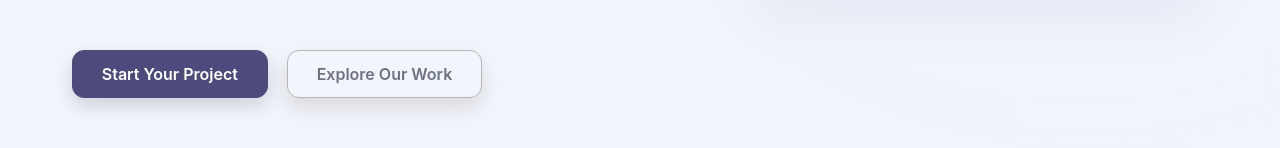
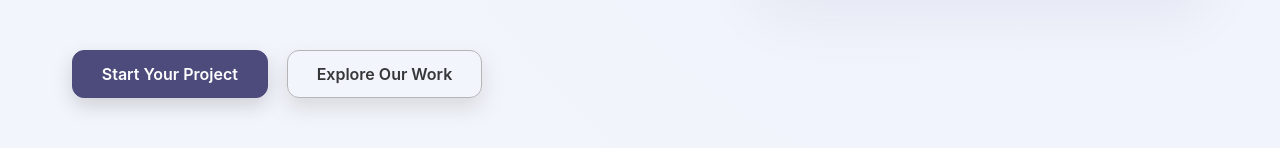
Before and after one commit to raheemkhan12345/codexdev-website, a React (Vite) app in the folder frontend/codexdev/: page / in a window 1280 px wide. Shown: the part 550-698 px from the top of the page. Built offline with nearby package versions, Linux system fonts and the light colour scheme.

Commit message:
Update Button.css

```diff
--- a/frontend/codexdev/src/components/common/Button/Button.css
+++ b/frontend/codexdev/src/components/common/Button/Button.css
@@ -27,7 +27,7 @@
 /* Secondary Button */
 .btn-secondary {
     background: #838080;
-    color: #6b7280 !important;   /* Gray Text */
+    color: #363738 !important;   /* Gray Text */
     border: 1.5px solid #d1d5db !important;
     transition: all 0.3s ease;
          box-shadow: 0 10px 20px rgba(138, 138, 139, 0.25);
```
